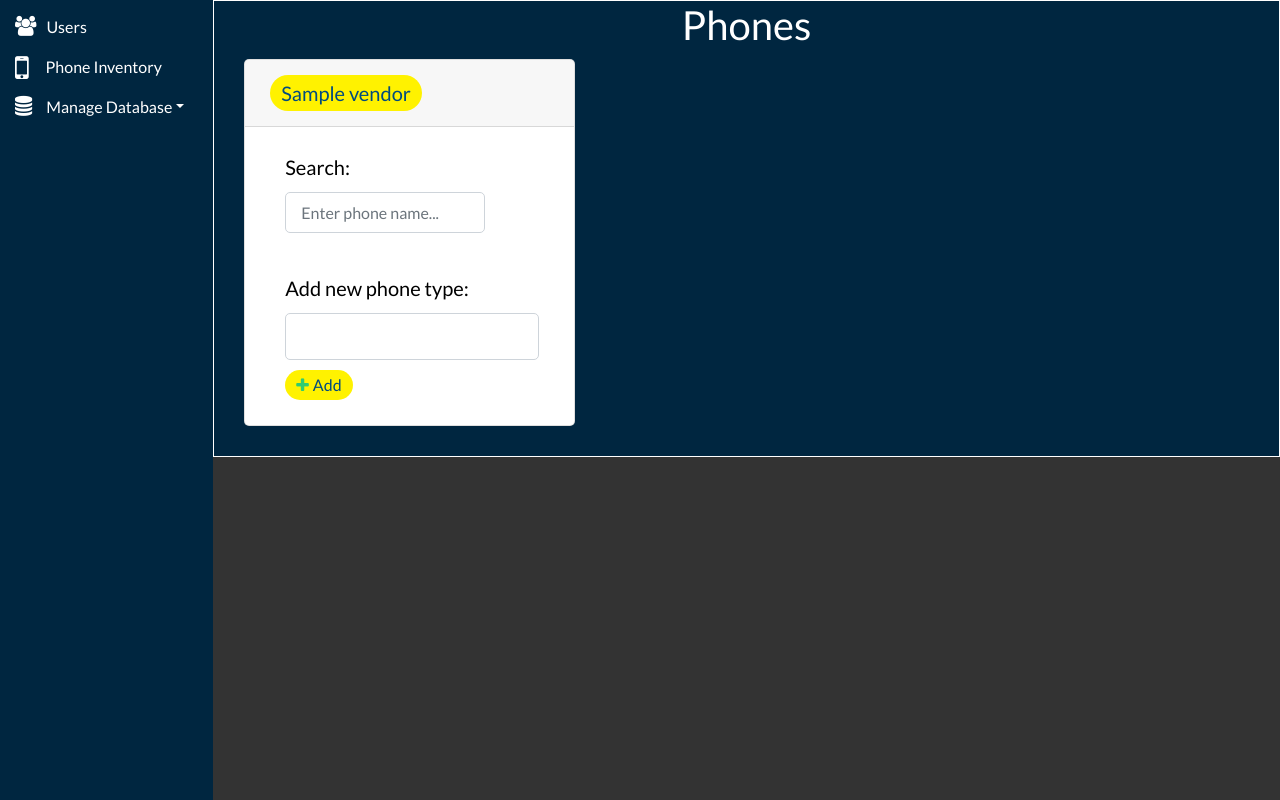
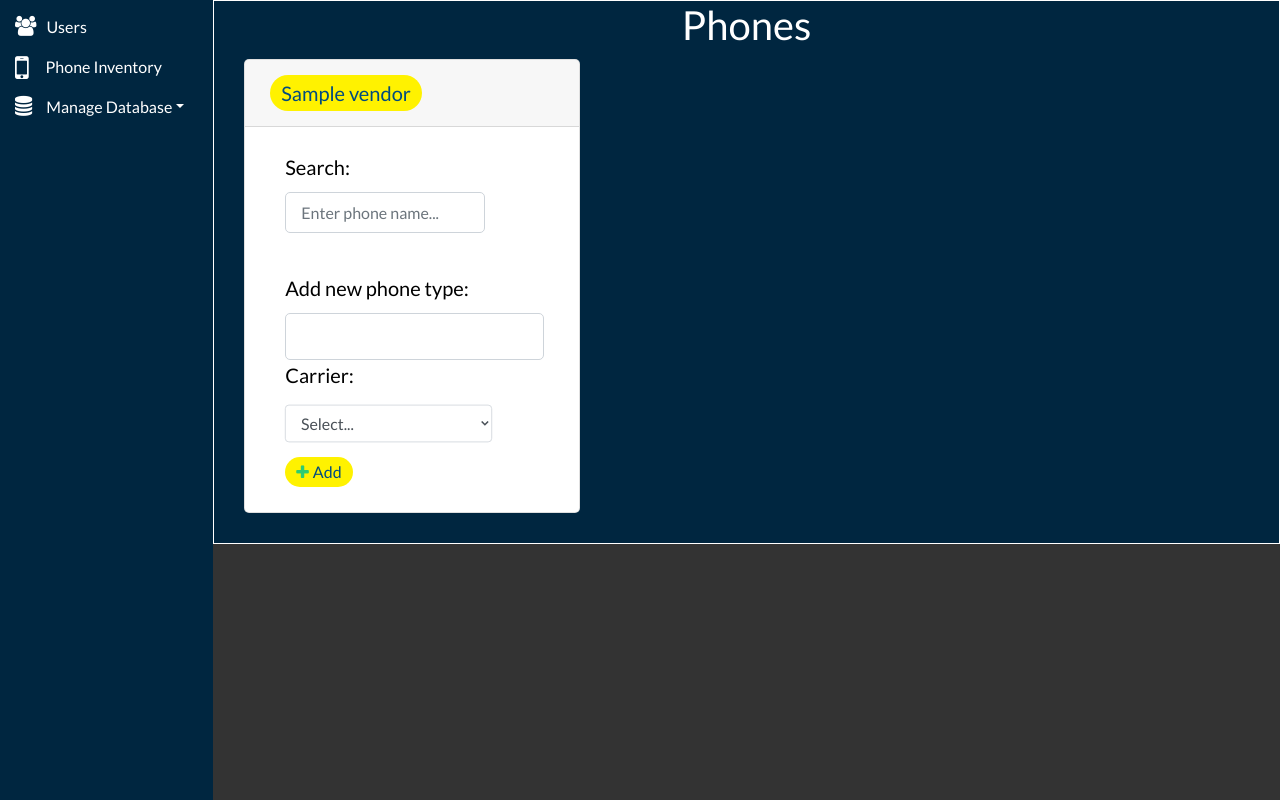
Before and after one commit to qronix/PhIL, a PHP site: page /phonepaneltest.php in a window 1280 px wide. Shown: the part 128-928 px from the top of the page. Run offline with PHP 8.4, Linux system fonts and the light colour scheme; a user stored in the database is signed in; tables that the repository leaves empty or names only in its code hold one stand-in row (values such as "Sample post"); some libraries are stand-ins or nearby versions.

Commit message:
Updated phone panel to display and add carrier

```diff
--- a/src/css/style.css
+++ b/src/css/style.css
@@ -1039,6 +1039,19 @@
     color: black;
     display: block;
 }
+.vendorPhonePanel li{
+    color: black;
+}
+
+.sprintLogoPhonePanel,
+.verizonLogoPhonePanel,
+.attLogoPhonePanel{
+    width: 100px;
+    height: auto;
+    margin:0 40px;
+    position: relative;
+    top:-10px;
+}
 /**********************/
 /********SIDENAVBAR*********/
 /**********************/
--- a/src/includes/regexes.txt
+++ b/src/includes/regexes.txt
@@ -8,3 +8,4 @@
 (?<=storepickup:)(\s?.\S*)
 (?<=brightstar:)(\s?.\S*)
 (?<=walkin:)(\s?.\S*)
+[^a-zA-Z0-9-_\.] //sanitize input
--- a/src/phone.php
+++ b/src/phone.php
@@ -199,16 +199,19 @@
         return $message;
     }
 
-    function createPhoneType($vendorname,$newPhoneType){
+    function createPhoneType($vendorname,$newPhoneType,$carrier){
 
         //check existence of phone type
         $resultData = "";
 
         try{
-            $sql = "SELECT * FROM phonetypes WHERE vendor=:vendorname";
+            $sql = "SELECT * FROM phonetypes WHERE vendor=:vendorname AND carrier=:carriername";
             $statement = $this->pdo->prepare($sql);
             $statement->bindValue('vendorname',$vendorname);
+            $statement->bindValue('carriername',$carrier);
             $phoneTypeIsNew = false;
+            $count = 0;
+
 
             if($statement->execute()){
                 while(($result=$statement->fetch(PDO::FETCH_ASSOC))!==false){
@@ -219,20 +222,27 @@
                     }else{
                         $phoneTypeIsNew = true;
                     }
+                    $count++;
+                }
+                if($count==0){
+                    $phoneTypeIsNew = true;
                 }
             }else{
                 $resultData = "Could not contact database.";
             }
-            if($phoneTypeIsNew){
-                $sql = "INSERT INTO phonetypes (vendor,phonetype) VALUES (:vendor, :phonetype)";
+            if($phoneTypeIsNew || $count==0){
+                $sql = "INSERT INTO phonetypes (vendor,phonetype,carrier) VALUES (:vendor, :phonetype, :carrier)";
                 $statement = $this->pdo->prepare($sql);
                 $statement->bindValue('vendor',$vendorname);
+                $statement->bindValue('carrier',$carrier);
                 $statement->bindValue('phonetype',$newPhoneType);
                 if($statement->execute()){
                     $resultData = "Phone type: ". $newPhoneType. " was added to vendor: ".$vendorname;
                 }else{
                     $resultData = "Could not add phone type to database.";
                 }
+            }else{
+//                $resultData = "Phone already exists";
             }
         }catch (PDOException $exc){
             $resultData = "Could not contact database.";
@@ -446,12 +456,12 @@
     function loadPhonePanel(){
 
     }
-    function getPhones($vendor,$carrier){
+    function getPhones($vendor){
         try{
-            $sql = "SELECT DISTINCT phonetype FROM phones WHERE vendor=:vendor AND carrier=:carrier";
+            $sql = "SELECT DISTINCT phonetype FROM phones WHERE vendor=:vendor";
             $statement = $this->pdo->prepare($sql);
             $statement->bindValue(':vendor',$vendor);
-            $statement->bindValue(':carrier',$carrier);
+//            $statement->bindValue(':carrier',$carrier);
             $statement->execute();
 
             $phones = array();
@@ -488,9 +498,6 @@
                 }
                 foreach ($vendorList as $vendorname){
 
-
-
-
                     $display.="<div class='card'>";
                     $display.="<div class='card-header' id='headingOne'>";
                     $display.="<h5 class='mb-0'>";
@@ -507,9 +514,9 @@
                     $display.="<input type='text' name='searchInput' id='".$vendorname."PhoneSearch' class='form-control phoneSearchField' placeholder='Enter phone name...'>";
                     $display.="</div>";
                     $display.="<div class='clearfix'></div>";
-                    $display.="<ul class='list-group' id='".$vendorname."PhoneList'>";
+                    $display.="<ul class='list-group vendorPhonePanel' id='".$vendorname."PhoneList'>";
 
-                    $sql = "SELECT phonetype FROM phonetypes WHERE vendor=:vendorname";
+                    $sql = "SELECT phonetype, carrier FROM phonetypes WHERE vendor=:vendorname";
                     $statement = $this->pdo->prepare($sql);
                     $statement->bindValue('vendorname',$vendorname);
 
@@ -522,9 +529,13 @@
                         while(($result=$statement->fetch(PDO::FETCH_ASSOC))!==false){
 
                             if(!isset($phonetypes[$result['phonetype']])){
-                                $newPhoneType = new Phonetype($result['phonetype']);
+                                $newPhoneType = new Phonetype($result['phonetype'],$result['carrier']);
                                 $phonetypes[$result['phonetype']] = $newPhoneType;
 
+                            }else if(isset($phonetypes[$result['phonetype']])&&
+                                $phonetypes[$result['phonetype']]->getCarrier()!=$result['carrier']){
+                                $newPhoneType = new Phonetype($result['phonetype'],$result['carrier']);
+                                $phonetypes[$result['phonetype']] = $newPhoneType;
                             }else{
                                 $phonetypes[$result['phonetype']]->addtoCount();
                             }
@@ -534,6 +545,18 @@
                             //while loop
                             $display.="<li class='list-group-item d-flex justify-content-between align-items-center'>";
                             $display.="<p class='phonePanelPhoneName'>".$phonetype->getPhoneType()."</p>";
+                            $thisPhoneCarrier = $phonetype->getCarrier();
+                            $carrierImg = "";
+                            if(strtolower($thisPhoneCarrier)=="sprint"){
+                                $carrierImg = "<img src='vendor/icons/Sprint.svg' class='sprintLogoPhonePanel'>";
+                            }else if(strtolower($thisPhoneCarrier)=="verizon"){
+                                $carrierImg = "<img src='vendor/icons/verizon.svg' class='verizonLogoPhonePanel'>";
+                            }else if(strtolower($thisPhoneCarrier)=='att'){
+                                $carrierImg = "<img src='vendor/icons/AT&T.svg' class='attLogoPhonePanel'>";
+                            }else{
+                                $carrierImg = "<i class=\"fa fa-globe\"></i>";
+                            }
+                            $display.=$carrierImg;
                             $display.="<span class='badge badge-primary badge-pill'>".$phonetype->getCount()."</span>";
                             $display.="<button class='btn userbtn phonePanelDeleteBtn' id='".$vendorname.":".$phonetype->getPhoneType()."'><i class='fa fa-trash phonePanelTrashIcon'></i>Delete</button>";
                             $display.="</li>";
@@ -542,6 +565,10 @@
                         $display.="<div class='container phoneAddContainer'>";
                         $display.="<label for='phoneName' class='phoneNameLabel'>Add new phone type:</label>";
                         $display.="<input type='text' name='phoneName' class='form-control' id='".$vendorname."NewPhoneName'>";
+                        $display.="<label for=$vendorname.'carrierName' class='phoneNameLabel'>Carrier:</label>";
+                        $display.="<select id='".$vendorname."carrierNames' class='form-control selectbox' name='carrier' required>";
+                        $display.=$this->getCarriers($vendorname);
+                        $display.="</select>";
                         $display.="<button class='btn userbtn addPhoneBtn'><i class='fa fa-plus'></i>Add</button>";
                         $display.="</div>";
                         $display.="</ul>";
@@ -564,6 +591,27 @@
         }
         if($resultData==""){
             $resultData=$display;
+        }
+        return($resultData);
+    }
+
+    function removePhoneType($vendor,$phonetype){
+        $resultData = "";
+
+        try{
+
+            $sql = "DELETE FROM phonetypes WHERE vendor=:vendor AND phonetype=:phonetype LIMIT 1";
+            $statement = $this->pdo->prepare($sql);
+            $statement->bindValue('vendor',$vendor);
+            $statement->bindValue('phonetype',$phonetype);
+
+            if($statement->execute()){
+                $resultData = $phonetype." was successfully removed from " .$vendor;
+            }else{
+                $resultData = "Could not remove phone type.";
+            }
+        }catch (PDOException $exception){
+            $resultData = "Could not contact database.";
         }
         return($resultData);
     }
--- a/src/phoneform.php
+++ b/src/phoneform.php
@@ -77,6 +77,7 @@
 </div>
 <script type="text/javascript">
 $('#vendor').change(function(){
+    $("#phone").html("");
     var formData={
         'vendor' : document.querySelector("#vendor").value
     };
@@ -91,6 +92,7 @@
     });
 });
 $('#carrier').change(function(){
+    $("#phone").html("");
     var formData={
         'vendor' : document.querySelector("#vendor").value,
         'carrier' : document.querySelector("#carrier").value
--- a/src/phonepaneltest.php
+++ b/src/phonepaneltest.php
@@ -25,7 +25,7 @@
         <div class="container">
             <div id="accordion">
                 <?php
-                    $result = $phone ->loadPhoneTypesPanel();
+                    $result = $phone->loadPhoneTypesPanel();
                     echo $result;
                 ?>
 <!--                <div class="card">-->
@@ -405,10 +405,11 @@
            var vendorNameResults = addBtn.parentElement.parentElement.id.match(/^(.*)(?=PhoneList)/);
            var vendorName = vendorNameResults[0];
            var phoneType = document.getElementById(vendorName+"NewPhoneName").value;
-
+           var carrierName = document.querySelector("#"+vendorName+"carrierNames").value;
 
            var data = {
              vendorname: vendorName,
+               carrier: carrierName,
                newphonetype: phoneType
            };
 
@@ -421,9 +422,44 @@
               dataType:'json'
            }).done(function (data) {
                console.log(data);
+               // location.reload();
            });
 
            event.preventDefault();
        });
     });
+
+
+    var deleteBtns = document.querySelectorAll(".phonePanelDeleteBtn");
+
+    deleteBtns.forEach(function(deleteBtn){
+       deleteBtn.addEventListener("click",function(event){
+
+           var vendorNameMatches = deleteBtn.id.match(/(.*)(?=:)/);
+           var phonetypeMatches = deleteBtn.id.match(/(?<=:)(.*)/);
+
+           var vendorName = vendorNameMatches[0];
+           var phonetype  = phonetypeMatches[0];
+
+           console.log(phonetype);
+
+           var data = {
+                vendorname:vendorName,
+                phonetype:phonetype
+           };
+
+            $.ajax({
+                type:'POST',
+                url:'removephonetype.php',
+                data:data,
+                dataType:'json',
+                encode:true
+
+            }).done(function(data){
+                location.reload();
+                // console.log(data);
+            });
+           event.preventDefault();
+       });
+    });
 </script>
--- a/src/phonetype.php
+++ b/src/phonetype.php
@@ -5,15 +5,18 @@
 
     private $phonetypeName;
     private $phoneCount;
+    private $carrier;
 
-    function __construct($phonetypeName)
+    function __construct($phonetypeName,$carrier)
     {
         $this->phonetypeName= $phonetypeName;
+        $this->carrier = $carrier;
         $this->phoneCount = 1;
 
         $phoneInfo = [
             'phoneType'=>$this->phonetypeName,
-            'phoneCount'=>$this->phoneCount
+            'phoneCount'=>$this->phoneCount,
+            'carrier'=>$this->carrier
         ];
         return($phoneInfo);
     }
@@ -22,10 +25,15 @@
 
         $phoneInfo = [
           'phoneType'=>$this->phonetypeName,
-            'phoneCount'=>$this->phoneCount
+            'phoneCount'=>$this->phoneCount,
+            'carrier'=>$this->carrier
         ];
 
         return($phoneInfo);
+    }
+
+    function getCarrier(){
+        return $this->carrier;
     }
 
     function getPhoneType(){
```
Also changed, not shown: src/createphonetype.php (+13 -6 lines), src/removephonetype.php (added, +28 -0 lines).
